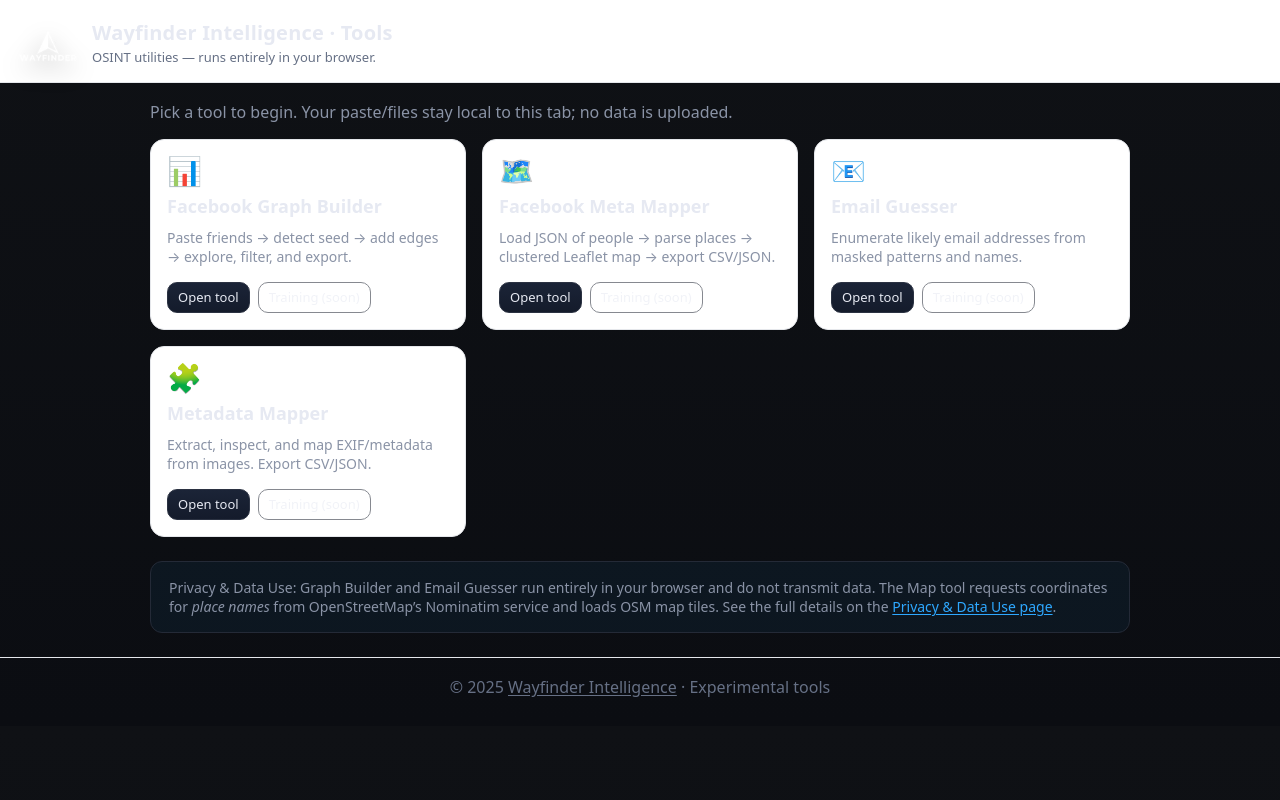
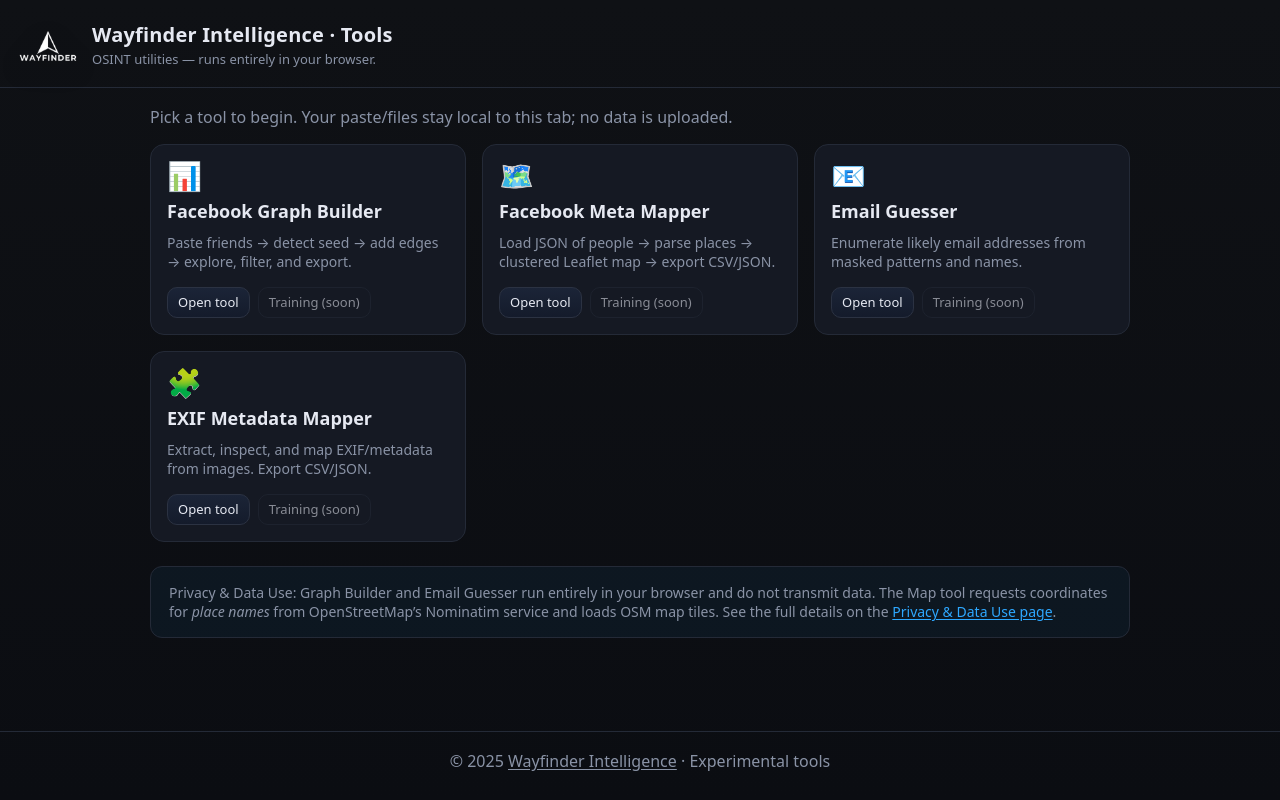
Before and after one commit to Wayfinder-Intel/tools, a plain HTML site: page index.html in a window 1280 px wide. Drawn offline with Linux system fonts and the light colour scheme.

```diff
--- a/index.html
+++ b/index.html
@@ -4,13 +4,13 @@
   <meta charset="utf-8" />
   <meta name="viewport" content="width=device-width, initial-scale=1" />
   <title>Wayfinder Intelligence · Tools</title>
-  <meta name="description" content="Wayfinder Intelligence — OSINT utilities: Graph Builder, Facebook Mapper, and Email Guesser. Nothing leaves your browser." />
-  <meta name="color-scheme" content="dark light" />
+  <meta name="description" content="Wayfinder Intelligence — OSINT utilities: Graph Builder, Facebook Mapper, Email Guesser, and Metadata Mapper. Nothing leaves your browser." />
+  <meta name="color-scheme" content="dark" />
   <style>
-    :root{
-      --bg:#0f1115;        /* deep navy (matches tools) */
+    :root {
+      --bg:#0f1115;        /* deep navy */
       --bg-2:#0b0d12;
-      --panel:#151923;     /* card */
+      --panel:#151923;     /* card background */
       --panel-2:#121a38;   /* hover */
       --text:#e6e9f2;      /* off-white */
       --muted:#8a93a6;     /* slate */
@@ -18,65 +18,112 @@
       --border:#242a37;
       --ring:#4da3ff99;
     }
-    *{box-sizing:border-box}
-    html,body{
-      margin:0; font-family:system-ui,-apple-system,Segoe UI,Roboto,Inter,"Helvetica Neue",Arial,"Noto Sans";
-      color:var(--text);
-      background-color:#0f1115; /* fallback for old browsers */
-      background:linear-gradient(180deg,var(--bg, #0f1115) 0%, var(--bg-2, #0b0d12) 100%);
-      -webkit-font-smoothing:antialiased; text-rendering:optimizeLegibility;
+    * { box-sizing: border-box; }
+
+    html, body {
+      height: 100%;
+      margin: 0;
+      font-family: system-ui, -apple-system, Segoe UI, Roboto, Inter, "Helvetica Neue", Arial, "Noto Sans";
+      color: var(--text);
+      background-color: #0f1115; /* fallback for older browsers */
+      background: linear-gradient(180deg, var(--bg) 0%, var(--bg-2) 100%);
+      -webkit-font-smoothing: antialiased;
+      text-rendering: optimizeLegibility;
     }
-    body{
-      margin:0; font-family:system-ui,-apple-system,Segoe UI,Roboto,Inter,"Helvetica Neue",Arial,"Noto Sans";
-      color:var(--text);
-      background:linear-gradient(180deg,var(--bg) 0%, var(--bg-2) 100%);
-      -webkit-font-smoothing:antialiased; text-rendering:optimizeLegibility;
-    }
-    .page{min-height:100%; display:flex; flex-direction:column}
+
+    .page { min-height: 100%; display: flex; flex-direction: column; }
 
     /* Header */
-    header{ padding:10px 16px 8px; border-bottom:1px solid var(--border); }
-    .brand{ display:flex; align-items:center; justify-content:space-between; gap:12px; }
-    .brand-left{ display:flex; align-items:center; gap:12px; min-width:0; }
-    .logo{ width:64px; height:64px; display:block; object-fit:contain; filter:drop-shadow(0 8px 12px rgba(0,0,0,.35)); }
-    .title{ margin:0; font-size:20px; letter-spacing:.2px; }
-    .help{ color:var(--muted); font-size:13px; margin-top:2px; }
+    header { padding: 10px 16px 8px; border-bottom: 1px solid var(--border); }
+    .brand { display: flex; align-items: center; justify-content: space-between; gap: 12px; }
+    .brand-left { display: flex; align-items: center; gap: 12px; min-width: 0; }
+    .logo { width: 64px; height: 64px; object-fit: contain; filter: drop-shadow(0 8px 12px rgba(0,0,0,.35)); }
+    .title { margin: 0; font-size: 20px; letter-spacing: .2px; }
+    .help { color: var(--muted); font-size: 13px; margin-top: 2px; }
 
     /* Main */
-    main{ flex:1; padding:18px 16px 24px; }
-    .intro{ max-width:980px; margin:0 auto 16px; color:var(--muted); }
+    main { flex: 1; padding: 18px 16px 24px; }
+    .intro { max-width: 980px; margin: 0 auto 16px; color: var(--muted); }
 
-    .grid{ max-width:980px; margin:0 auto; display:grid; grid-template-columns:repeat(auto-fit,minmax(240px,1fr)); gap:16px; }
+    .grid {
+      max-width: 980px;
+      margin: 0 auto;
+      display: grid;
+      grid-template-columns: repeat(auto-fit, minmax(240px, 1fr));
+      gap: 16px;
+    }
 
-    .card{ display:flex; flex-direction:column; gap:10px; color:inherit; background:#151923; /* fallback */ background:var(--panel, #151923); border:1px solid var(--border, #242a37); border-radius:14px; padding:16px; transition:transform .15s ease, box-shadow .15s ease, border-color .15s ease; position:relative; outline:none; cursor:pointer; text-decoration:none; }
-    .card:hover{ transform:translateY(-2px); border-color:#2d3547; box-shadow:0 10px 24px rgba(0,0,0,.25); }
-    .card:focus-within{ box-shadow:0 0 0 3px var(--ring); }
+    .card {
+      display: flex;
+      flex-direction: column;
+      gap: 10px;
+      color: inherit;
+      background: var(--panel, #151923);
+      border: 1px solid var(--border, #242a37);
+      border-radius: 14px;
+      padding: 16px;
+      transition: transform .15s ease, box-shadow .15s ease, border-color .15s ease;
+      position: relative;
+      cursor: pointer;
+      text-decoration: none;
+    }
+    .card:hover {
+      transform: translateY(-2px);
+      border-color: #2d3547;
+      box-shadow: 0 10px 24px rgba(0,0,0,.25);
+    }
+    .card:focus-within { box-shadow: 0 0 0 3px var(--ring); }
 
-    .card .emoji{ font-size:28px; line-height:1; }
-    .card h2{ margin:0; font-size:18px; }
-    .card p{ margin:0; color:var(--muted); font-size:14px; }
+    .card .emoji { font-size: 28px; line-height: 1; }
+    .card h2 { margin: 0; font-size: 18px; }
+    .card p { margin: 0; color: var(--muted); font-size: 14px; }
 
-    .actions{ display:flex; gap:8px; margin-top:6px; flex-wrap:wrap; }
-    .btn{ display:inline-flex; align-items:center; justify-content:center; padding:8px 10px; border-radius:10px; border:1px solid var(--border); text-decoration:none; font-size:13px; line-height:1; color:var(--text); }
-    .btn.primary{ background:linear-gradient(180deg,#1b2437,#141b2b); border-color:#2b3242; }
-    .btn.ghost{ background:transparent; }
-    .btn.disabled{ opacity:.55; pointer-events:none; }
-    .btn:focus-visible{ outline:2px solid var(--ring); outline-offset:2px; }
+    .actions { display: flex; gap: 8px; margin-top: 6px; flex-wrap: wrap; }
+    .btn {
+      display: inline-flex;
+      align-items: center;
+      justify-content: center;
+      padding: 8px 10px;
+      border-radius: 10px;
+      border: 1px solid var(--border);
+      text-decoration: none;
+      font-size: 13px;
+      line-height: 1;
+      color: var(--text);
+    }
+    .btn.primary {
+      background: linear-gradient(180deg, #1b2437, #141b2b);
+      border-color: #2b3242;
+    }
+    .btn.ghost { background: transparent; }
+    .btn.disabled { opacity: .55; pointer-events: none; }
+    .btn:focus-visible { outline: 2px solid var(--ring); outline-offset: 2px; }
 
-    .badge{ position:absolute; top:10px; right:10px; font-size:11px; color:#cbd5e1; border:1px solid var(--border, #242a37); background:#0e1220; padding:2px 6px; border-radius:999px; display:none; }
-    .badge.bad-missing{ display:inline-block; color:#ffd4d9; border-color:#3c171e; background:#2b1116; }
+    .badge {
+      position: absolute;
+      top: 10px;
+      right: 10px;
+      font-size: 11px;
+      color: #cbd5e1;
+      border: 1px solid var(--border, #242a37);
+      background: #0e1220;
+      padding: 2px 6px;
+      border-radius: 999px;
+      display: none;
+    }
+    .badge.bad-missing {
+      display: inline-block;
+      color: #ffd4d9;
+      border-color: #3c171e;
+      background: #2b1116;
+    }
 
     /* Footer */
-    footer{ color:var(--muted); text-align:center; padding:18px 12px 28px; border-top:1px solid var(--border); }
-
-    /* Light-mode fallback (if user forces light) */
-    /* Light-mode fallback intentionally removed to keep a consistent dark theme across devices. */
-      header{ background:#fff; border-bottom:1px solid #e5e7eb; }
-      .help{ color:#667085 }
-      .card{ background:#fff; border-color:#e5e7eb; }
-      .card:hover{ border-color:#cbd5e1; box-shadow:0 8px 16px rgba(0,0,0,.08); }
-      .badge{ background:#fff; border-color:#e5e7eb; color:#475467; }
-      footer{ color:#667085; border-top:1px solid #e5e7eb; }
+    footer {
+      color: var(--muted);
+      text-align: center;
+      padding: 18px 12px 28px;
+      border-top: 1px solid var(--border);
     }
   </style>
 </head>
@@ -85,7 +132,9 @@
     <header>
       <div class="brand">
         <div class="brand-left">
-          <a href="https://wayfinderintelligence.co.nz" target="_blank" rel="noopener" class="logo-link"><img id="logo" class="logo" src="Wayfinder.png" alt="Wayfinder Intelligence logo" /></a>
+          <a href="https://wayfinderintelligence.co.nz" target="_blank" rel="noopener">
+            <img id="logo" class="logo" src="Wayfinder.png" alt="Wayfinder Intelligence logo" />
+          </a>
           <div>
             <h1 class="title">Wayfinder Intelligence · Tools</h1>
             <div class="help">OSINT utilities — runs entirely in your browser.</div>
@@ -95,7 +144,9 @@
     </header>
 
     <main>
-      <p class="intro">Pick a tool to begin. Your paste/files stay local to this tab; no data is uploaded.</p>
+      <p class="intro">
+        Pick a tool to begin. Your paste/files stay local to this tab; no data is uploaded.
+      </p>
 
       <div class="grid">
         <div class="card" data-href="graph.html" data-video="">
@@ -133,7 +184,7 @@
 
         <div class="card" data-href="metadata_mapper.html" data-video="">
           <span class="emoji" aria-hidden="true">🧩</span>
-          <h2>Metadata Mapper</h2>
+          <h2>EXIF Metadata Mapper</h2>
           <p>Extract, inspect, and map EXIF/metadata from images. Export CSV/JSON.</p>
           <span class="badge" data-badge-for="metadata_mapper.html">Missing</span>
           <div class="actions">
@@ -144,7 +195,12 @@
       </div>
 
       <div class="privacy-box" style="max-width:980px;margin:24px auto 0;padding:16px 18px;border-radius:12px;background:rgba(46,168,255,0.06);border:1px solid var(--border);color:var(--text);">
-        <p style="margin:0;font-size:14px;color:var(--muted);">Privacy & Data Use: Graph Builder and Email Guesser run entirely in your browser and do not transmit data. The Map tool requests coordinates for <em>place names</em> from OpenStreetMap’s Nominatim service and loads OSM map tiles. See the full details on the <a href="privacy.html" style="color:var(--brand);text-decoration:underline;text-underline-offset:2px;">Privacy & Data Use page</a>.</p>
+        <p style="margin:0;font-size:14px;color:var(--muted);">
+          Privacy & Data Use: Graph Builder and Email Guesser run entirely in your browser and do not transmit data.
+          The Map tool requests coordinates for <em>place names</em> from OpenStreetMap’s Nominatim service and loads OSM map tiles.
+          See the full details on the
+          <a href="privacy.html" style="color:var(--brand);text-decoration:underline;text-underline-offset:2px;">Privacy & Data Use page</a>.
+        </p>
       </div>
     </main>
 
@@ -160,9 +216,9 @@
       if (!img) return;
       let swapped = false;
       img.addEventListener('error', () => {
-        if (swapped) return; // avoid loops
+        if (swapped) return;
         swapped = true;
-        img.src = 'https://i.imgur.com/q3oovaN.png'; // fallback mark used in other tools
+        img.src = 'https://i.imgur.com/q3oovaN.png';
       }, { once:true });
     })();
 
@@ -172,23 +228,37 @@
       cards.forEach(card => {
         // Missing-file badge check
         try {
-          const href = card.dataset.href; const badge = card.querySelector(`[data-badge-for="${href}"]`);
-          if (href && badge){
-            fetch(href, { method:'HEAD' }).then(r => { if (!r.ok) badge.classList.add('bad-missing'); }).catch(() => badge.classList.add('bad-missing'));
+          const href = card.dataset.href;
+          const badge = card.querySelector(`[data-badge-for=\"${href}\"]`);
+          if (href && badge) {
+            fetch(href, { method: 'HEAD' })
+              .then(r => { if (!r.ok) badge.classList.add('bad-missing'); })
+              .catch(() => badge.classList.add('bad-missing'));
           }
         } catch {}
+
         // Make whole card open the tool (unless clicking a button)
-        card.addEventListener('click', (e)=>{
+        card.addEventListener('click', (e) => {
           const isButton = e.target.closest('.btn');
           if (isButton) return;
-          const url = card.dataset.href; if (url) window.location.href = url;
+          const url = card.dataset.href;
+          if (url) window.location.href = url;
         });
+
         // Training link handling
         const v = card.getAttribute('data-video');
         const link = card.querySelector('.btn.video');
-        if (link){
-          if (!v){ link.classList.add('disabled'); link.setAttribute('aria-disabled','true'); link.textContent = 'Training (soon)'; link.addEventListener('click', e=> e.preventDefault()); }
-          else { link.href = v; link.target = '_blank'; link.rel = 'noopener'; }
+        if (link) {
+          if (!v) {
+            link.classList.add('disabled');
+            link.setAttribute('aria-disabled', 'true');
+            link.textContent = 'Training (soon)';
+            link.addEventListener('click', e => e.preventDefault());
+          } else {
+            link.href = v;
+            link.target = '_blank';
+            link.rel = 'noopener';
+          }
         }
       });
     })();
```
